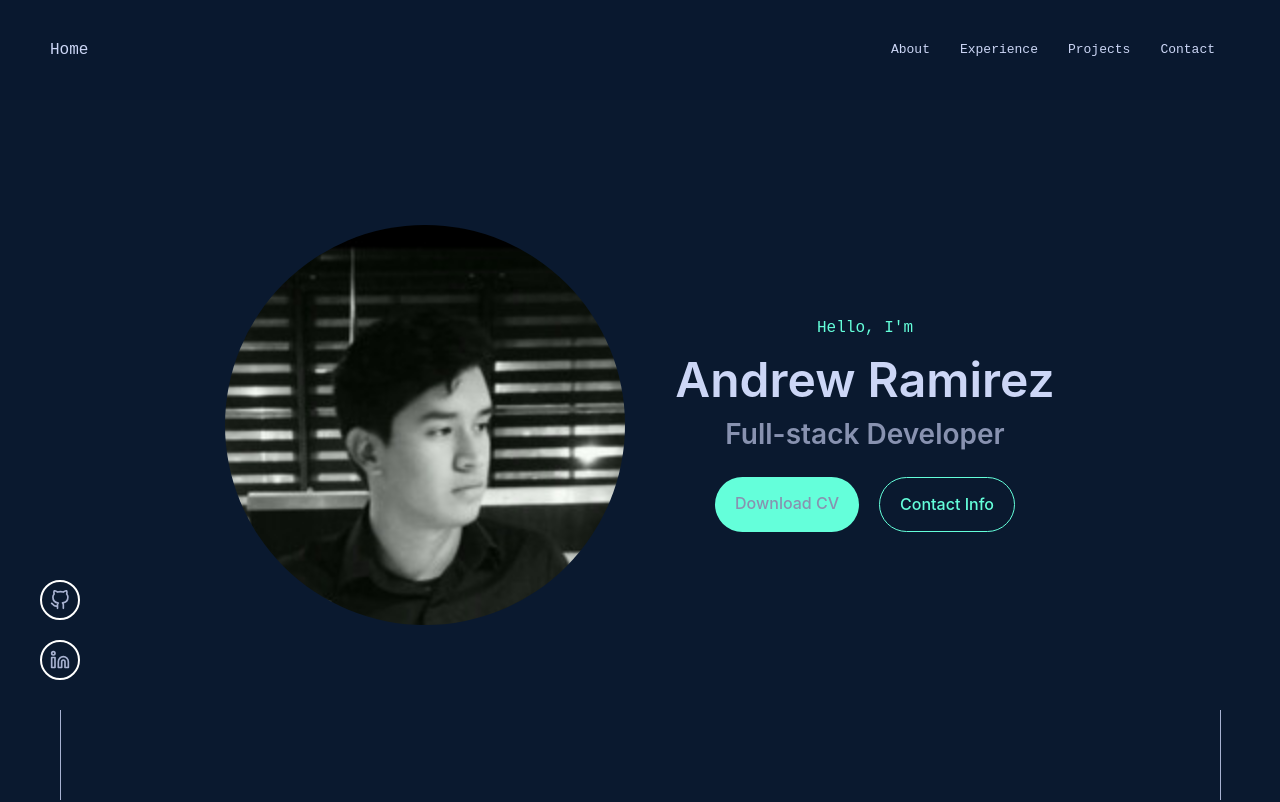
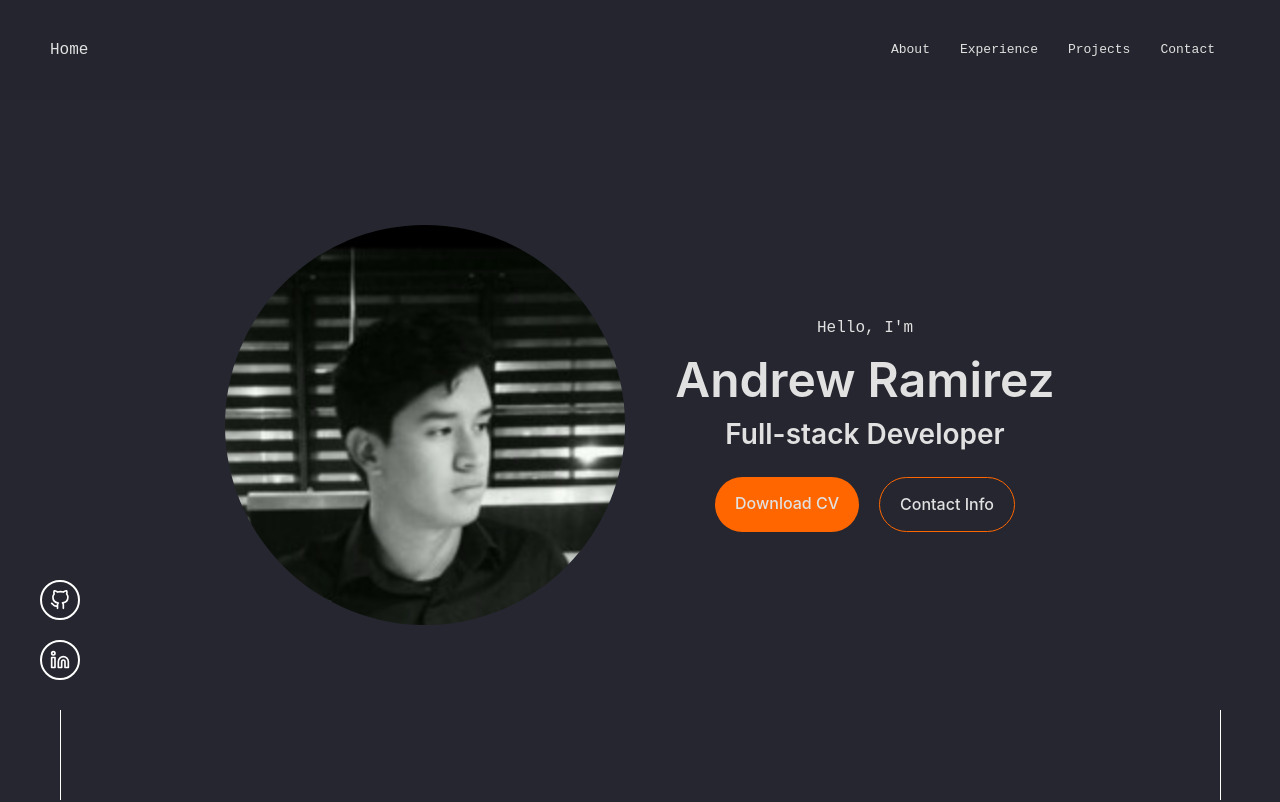
Before and after one commit to drewRam/Portfolio, a React (Create React App) app: page / in a window 1280 px wide. Shown: the top 802 px of the page. Built offline with nearby package versions, Linux system fonts and the light colour scheme; no server answers.

Commit message:
Updated css color schemes to website.

```diff
--- a/public/index.html
+++ b/public/index.html
@@ -24,7 +24,7 @@
       work correctly both with client-side routing and a non-root public URL.
       Learn how to configure a non-root public URL by running `npm run build`.
     -->
-    <title>React App</title>
+    <title>Developed By Andrew</title>
   </head>
   <body>
     <noscript>You need to enable JavaScript to run this app.</noscript>
--- a/src/components/layouts/ContactPanel.tsx
+++ b/src/components/layouts/ContactPanel.tsx
@@ -14,7 +14,7 @@ const StyledControlPanel = styled.div<StyledControlPanelProps>`
     left: ${props => (props.orientation === 'left' ? '40px' : 'auto')};
     right: ${props => (props.orientation === 'left' ? 'auto' : '40px')};
     z-index: 10;
-    color: var(--light-slate); // Icons color
+    color: var(--white); // Icons color
 
     @media (max-width: 1080px) {
         left: ${props => (props.orientation === 'left' ? '20px' : 'auto')};
--- a/src/components/layouts/Email.tsx
+++ b/src/components/layouts/Email.tsx
@@ -15,7 +15,7 @@ const StyledEmailList = styled.div`
         width: 1px;
         height: 90px;
         margin: 0 auto;
-        background-color: var(--light-slate);
+        background-color: var(--white);
 
     }
 
--- a/src/components/layouts/NavBar.tsx
+++ b/src/components/layouts/NavBar.tsx
@@ -21,7 +21,7 @@ const StyledHeader = styled.header<StyledHeaderProps>`
   padding: 0px 50px;
   width: 100%;
   height: var(--nav-height);
-  background-color: rgba(10, 25, 47, 0.85);
+  background-color: var(--nav-bar-color);
   filter: none !important;
   pointer-events: auto !important;
   user-select: auto !important;
@@ -40,15 +40,15 @@ const StyledHeader = styled.header<StyledHeaderProps>`
     $scrollDirection === "up" && !$scrolledToTop && css`
       height: var(--nav-scroll-height);
       transform: translateY(0px);
-      background-color: rgba(10, 25, 47, 0.85);
-      box-shadow: 0 10px 30px -10px var(--navy-shadow);
+      background-color: var(--nav-bar-color);
+      box-shadow: 0 10px 30px -10px var(--charcoal-shadow);
     `};
 
   ${({ $scrollDirection, $scrolledToTop }) =>
     $scrollDirection === "down" && !$scrolledToTop && css`
       height: var(--nav-scroll-height);
       transform: translateY(calc(var(--nav-scroll-height) * -1));
-      box-shadow: 0 10px 30px -10px var(--navy-shadow);
+      box-shadow: 0 10px 30px -10px var(--charcoal-shadow);
     `};
 `;
 
@@ -56,11 +56,10 @@ const StyledNavigation = styled.nav`
   ${({ theme }) => theme.flexBetween };
   position: relative;
   width: 100%;
-  color: var(--lightest-slate);
+  color: var(--near-white);
   font-family: 'Fira Code', monospace;
   font-family: var(--font-mono);
   z-index: 11;
-  // border: 2px solid black;
 `;
 
 const StyledNavigationList = styled.div`
@@ -76,13 +75,11 @@ const StyledNavigationList = styled.div`
     padding: 0;
     margin: 0;
     list-style: none;
-    // border: 2px solid red;
 
     li {
       margin: 0 5px;
       position: relative;
       font-size: var(--fz-xs);
-      // border: 2px solid green;
 
       a {
         padding: 10px;
--- a/src/components/layouts/Social.tsx
+++ b/src/components/layouts/Social.tsx
@@ -17,25 +17,27 @@ const StyledSocialList = styled.ul`
     width: 1px;
     height: 90px;
     margin: 0 auto;
-        background-color: var(--light-slate);
+    background-color: var(--white);
   }
 
   li {
     &:last-of-type {
         margin-bottom: 20px;
     }
+  }
 
   a {
     padding: 10px;
+    transition: transform 0.2s;
 
-            &:hover, &:focus {
-                transform: translateY(-3px);
+    &:hover,
+    &:focus {
+      transform: translateY(-3px); // smooth lift effect
     }
 
     svg {
       width: 20px;
       height: 20px;
-            }
     }
   }
 `;
@@ -45,13 +47,13 @@ const IconRing = styled.div`
     width: 40px;
     height: 40px;
     border-radius: 50%;
-    border: 2px solid #ffffffff; // ring color
+    border: 2px solid var(--white); // ring color
     background-color: transparent; // body shows through
     transition: transform 0.2s, border-color 0.2s;
 
     &:hover, &:focus {
         transform: translateY(-3px);
-        border-color: #555; // change ring color on hover
+        border-color: var(--link-hover); // change ring color on hover
     }
 `;
 
@@ -64,8 +66,8 @@ const Social: React.FC<SocialProps> = ({ isHome }) => (
     <ContactPanel isHome={isHome} orientation="left">
         <StyledSocialList>
             {config.socialMedia &&
-            config.socialMedia.map(({ url, name }, i) => (
-                <li key={i}>
+                config.socialMedia.map(({ url, name }) => (
+                <li key={name}>
                     <a href={url} aria-label={name} target="_blank" rel="noreferrer">
                         <IconRing>
                             <Icon name={name} />
--- a/src/components/sections/Hero.tsx
+++ b/src/components/sections/Hero.tsx
@@ -16,7 +16,7 @@ const HeroWrapper = styled.section`
     }
 
     h1 {
-        color: var(--green);
+        color: var(--near-white);
         font-family: var(--font-mono);
         font-size: clamp(var(--fz-sm), 5vw, var(--fz-md));
         font-weight: 400;
@@ -29,7 +29,7 @@ const HeroWrapper = styled.section`
     h3 {
         font-size: 28px;
         margin-bottom: 30px;
-        color: var(--slate);
+        color: var(--near-white);
         line-height: 0.9;
     }
 
@@ -82,19 +82,26 @@ const Button = styled.a`
     display: inline-block;
     transition: background 0.3s ease, color 0.3s ease;
 
-    &:hover {
-        opacity: 0.1;
+    &.primary {
+        background: var(--orange-accent);
+        color: var(--near-white);
     }
 
-    &.primary {
-        background: var(--green);
-        color: var(--dark);
+    &.primary:hover {
+        background: var(--orange-tint); /* darker orange (adjust if needed) */
+        color: var(--white);
     }
 
     &.secondary {
         background: transparent;
-        border: 1px solid var(--green);
-        color: var(--green);
+        border: 1px solid var(--orange-accent);
+        color: var(--near-white);
+    }
+
+    &.secondary:hover {
+        background: transparent;
+        border-color: var(--orange-tint);
+        color: var(--white);
     }
 `;
 
--- a/src/styles/GlobalStyle.ts
+++ b/src/styles/GlobalStyle.ts
@@ -25,8 +25,8 @@ const GlobalStyle = createGlobalStyle`
     }
 
     ::selection {
-        background-color: var(--lightest-navy);
-        color: var(--lightest-slate);
+        background-color: var(--charcoal-blue-gray);
+        color: var(--near-white);
     }
 
     body {
@@ -36,7 +36,7 @@ const GlobalStyle = createGlobalStyle`
         overflow-x: hidden;
         -moz-osx-font-smoothing: grayscale;
         -webkit-font-smoothing: antialiased;
-        background-color: var(--navy);
+        background-color: var(--charcoal-blue-gray);
         color: var(--slate);
         font-family: var(--font-sans);
         line-height: 1.3;
@@ -65,7 +65,7 @@ const GlobalStyle = createGlobalStyle`
         }
     }
 
-     /* Scrollbar Styles */
+    // Scrollbar Styles
     html {
         scrollbar-width: thin;
         scrollbar-color: var(--dark-slate) var(--navy);
@@ -145,7 +145,7 @@ const GlobalStyle = createGlobalStyle`
     h1, h2, h3, h4, h5, h6 {
         margin: 0 0 10px 0;
         font-weight: 600;
-        color: var(--lightest-slate);
+        color: var(--near-white);
     }
 
     .big-heading {
@@ -162,7 +162,7 @@ const GlobalStyle = createGlobalStyle`
         transition: var(--transition);
 
         &:hover, &:focus {
-            color: var(--green);
+            color: var(--link-hover);
         }
 
         &.inline-link {
@@ -173,8 +173,7 @@ const GlobalStyle = createGlobalStyle`
     p {
         margin: 0 0 15px 0;
 
-        &:last-child,
-        &:last-of-type {
+        &:last-child, &:last-of-type {
             margin: 0;
         }
 
@@ -212,7 +211,7 @@ const GlobalStyle = createGlobalStyle`
             flex: 1;
             margin-top: 10px;
             height: 1px;
-            background-color: var(--lightest-navy);
+            background-color: rgba(51, 154, 240, 1); // link-hover color
             margin-left: 20px;
         }
     }
--- a/src/styles/theme.ts
+++ b/src/styles/theme.ts
@@ -1,9 +1,9 @@
 import { css } from "styled-components";
 
 const button = css`
-    color: var(--green);
+    color: var(--link-color);
     background-color: transparent;
-    border: 1px solid var(--green);
+    border: 1px solid var(--link-color);
     border-radius: var(--border-radius);
     font-size: var(--fz-xs);
     font-family: var(--font-mono);
@@ -14,7 +14,7 @@ const button = css`
 
     &:hover, &:focus-visible {
         outline: none;
-        box-shadow: 4px 4px 0 0 var(--green);
+        box-shadow: 4px 4px 0 0 var(--link-hover);
         transform: translate(-5px, -5px);
     }
 
@@ -51,7 +51,7 @@ const theme = {
         transition: var(--transition);
 
         &:hover, &:focus-visible {
-            color: var(--green);
+            color: var(--link-hover);
             outline: 0;
         }
     `,
@@ -59,23 +59,20 @@ const theme = {
     inlineLink: css`
         display: inline-block;
         position: relative;
-        color: var(--green);
+        color: var(--link-color);
+        text-decoration: none;
         transition: var(--transition);
 
-        &:hover,
-        &:focus-visible {
-            color: var(--green);
-            outline: 0;
-
-            &:after {
-                width: 100%;
-            }
+        &:hover, &:focus-visible {
+            color: var(--link-hover);
+            outline: 0
 
             & > * {
-                color: var(--green) !important;
+                color: var(--link-hover) !important;
                 transition: var(--transition);
             }
         }
+
         &:after {
             content: '';
             display: block;
@@ -83,18 +80,17 @@ const theme = {
             height: 1px;
             position: relative;
             bottom: 0.37em;
-            background-color: var(--green);
+            background-color: var(--link-hover);
             opacity: 0.5;
         }
     `,
 
     boxShadow: css`
-        box-shadow: 0 10px 30px -15px var(--navy-shadow);
+        box-shadow: 0 10px 30px -15px var(--charcoal-shadow);
         transition: var(--transition);
 
-        &:hover,
-        &:focus-visible {
-        box-shadow: 0 20px 30px -15px var(--navy-shadow);
+        &:hover, &:focus-visible {
+            box-shadow: 0 20px 30px -15px var(--charcoal-shadow);
         }
     `,
 
@@ -108,37 +104,16 @@ const theme = {
             position: relative;
             padding-left: 30px;
             margin-bottom: 10px;
+
             &:before {
                 content: '▹';
                 position: absolute;
                 left: 0;
-            color: var(--green);
+                color: var(--link-color);
             }
         }
   `,
 
-    bigButton: css`
-        color: var(--green);
-        background-color: transparent;
-        border: 1px solid var(--green);
-        border-radius: var(--border-radius);
-        padding: 1.25rem 1.75rem;
-        font-size: var(--fz-sm);
-        font-family: var(--font-mono);
-        line-height: 1;
-        text-decoration: none;
-        transition: var(--transition);
-
-        &:hover,
-        &:focus-visible {
-            outline: none;
-            box-shadow: 4px 4px 0 0 var(--green);
-            transform: translate(-5px, -5px);
-        }
-        &:after {
-            display: none !important;
-        }
-    `,
 
     resetList: css`
         list-style: none;
@@ -149,9 +124,9 @@ const theme = {
     button,
 
     smallButton: css`
-        color: var(--green);
+        color: var(--link-color);
         background-color: transparent;
-        border: 1px solid var(--green);
+        border: 1px solid var(--link-color);
         border-radius: var(--border-radius);
         padding: 0.75rem 1rem;
         font-size: var(--fz-xs);
@@ -162,8 +137,31 @@ const theme = {
 
         &:hover, &:focus-visible {
             outline: none;
-            box-shadow: 3px 3px 0 0 var(--green);
+            box-shadow: 3px 3px 0 0 var(--link-hover);
             transform: translate(-4px, -4px);
+        }
+
+        &:after {
+            display: none !important;
+        }
+    `,
+
+    bigButton: css`
+        color: var(--white);
+        background-color: transparent;
+        border: 1px solid var(--orange-accent);
+        border-radius: var(--border-radius);
+        padding: 1.25rem 1.75rem;
+        font-size: var(--fz-sm);
+        font-family: var(--font-mono);
+        line-height: 1;
+        text-decoration: none;
+        transition: var(--transition);
+
+        &:hover, &:focus-visible {
+            outline: none;
+            box-shadow: 4px 4px 0 0 var(--orange-accent);
+            transform: translate(-5px, -5px);
         }
 
         &:after {
--- a/src/styles/variables.ts
+++ b/src/styles/variables.ts
@@ -2,22 +2,32 @@ import { css } from "styled-components";
 
 const variables = css`
     :root {
-        --dark-navy: #020c1b;
-        --navy: #0a192f;
-        --light-navy: #112240;
-        --lightest-navy: #233554;
-        --navy-shadow: rgba(2, 12, 27, 0.7);
+        // Backgrounds
+        --charcoal-blue-gray: rgba(37, 38, 47, 1); // Background color - Charcoal Blue-Gray
+
+        // Grays / Neutrals
+        --white: rgba(255, 255, 255, 1);
+        --near-white: rgba(225, 225, 225, 1);
+        --slate: #8892b0;
+
+        // Shadows
+        --charcoal-shadow: rgba(20, 21, 28, 0.7); // New shadow color --charcoal-shadow
+
+        // Accents
+        --orange-accent: rgba(255, 102, 0, 1);
+        --orange-tint: rgba(175, 65, 0, 1);
+        --light-navy: #112240;          // project-description-background
+
+        // Links
+        --link-color: rgba(77, 171, 247, 1);
+        --link-hover: rgba(51, 154, 240, 1);
+        --link-lighter-hover: rgba(54, 55, 66, 1);
+
+        // Scrollbar
         --dark-slate: #495670;
-        --slate: #8892b0;
-        --light-slate: #a8b2d1;
-        --lightest-slate: #ccd6f6;
-        --white: #e6f1ff;
-        --green: #64ffda;
-        --green-tint: rgba(100, 255, 218, 0.1);
-        --pink: #f57dff;
-        --blue: #57cbff;
 
-
+        // Navbar
+        --nav-bar-color: rgba(37, 38, 47, 0.85); // New nav bar color, slightly transparent
         --nav-height: 100px;
         --nav-scroll-height: 70px;
         --border-radius: 4px;
@@ -25,6 +35,7 @@ const variables = css`
         --tab-height: 42px;
         --tab-width: 120px;
 
+        // Fonts
         --font-sans: 'Calibre', 'Inter', 'San Francisco', 'SF Pro Text', -apple-system, system-ui,
                       sans-serif;
         --font-mono: 'SF Mono', 'Fira Code', 'Fira Mono', 'Roboto Mono', monospace;
@@ -37,6 +48,7 @@ const variables = css`
         --fz-xxl: 22px;
         --fz-heading: 32px;
 
+        // Transitions
         --easing: cubic-bezier(0.645, 0.045, 0.355, 1);
         --transition: all 0.25s cubic-bezier(0.645, 0.045, 0.355, 1);
     }
```
Also changed, not shown: src/components/layouts/Footer.tsx (+6 -5 lines), src/components/sections/Experience.tsx (+8 -6 lines), src/components/sections/Projects.tsx (+5 -10 lines). Lines whose indentation alone changed are shown as unchanged.
